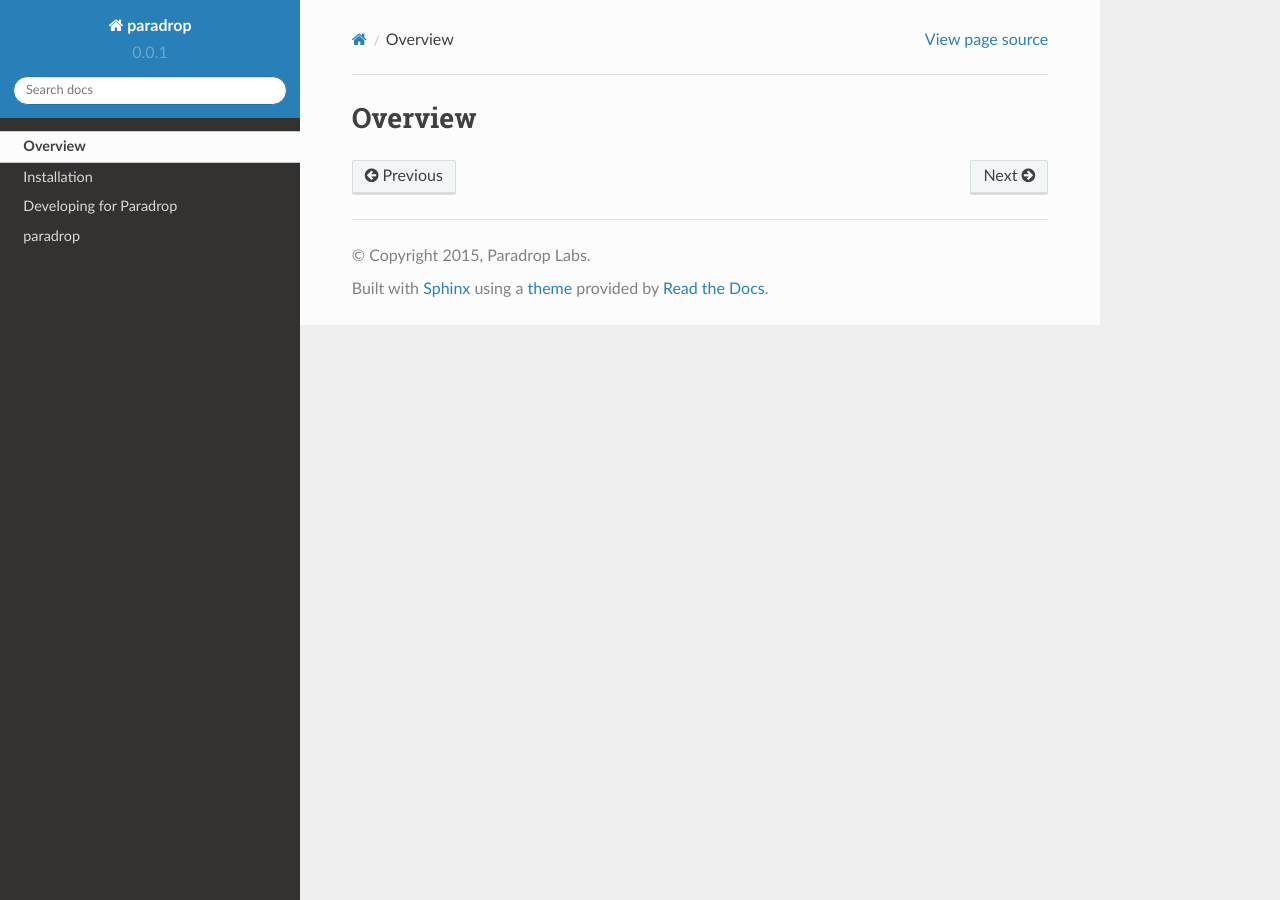
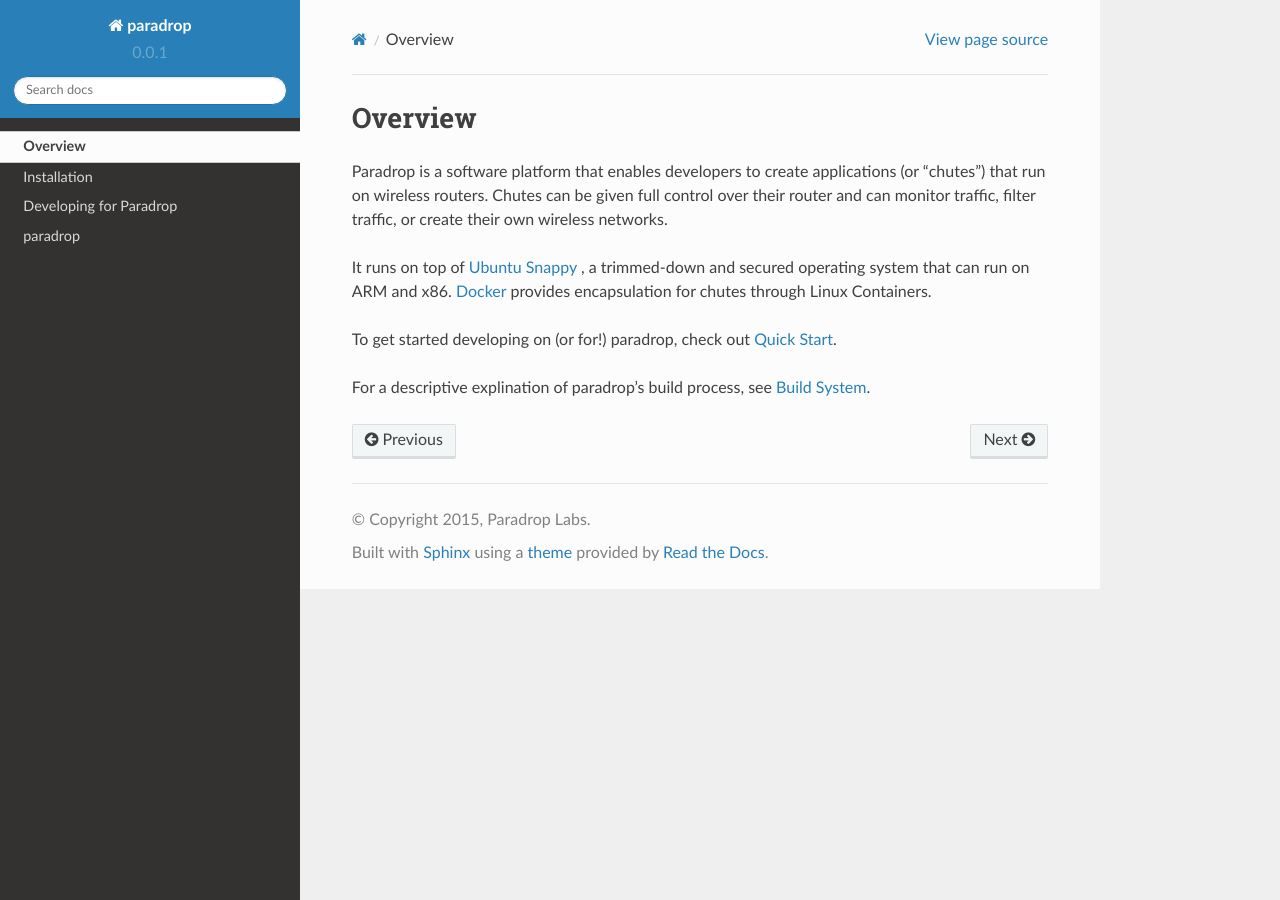
Before and after one commit to ParadropLabs/Paradrop, a Sphinx documentation site: the page built from docs/overview.rst, in a window 1280 px wide. Built offline with Sphinx 7.4.7 and the Read the Docs theme 2.0.0, drawn with Linux system fonts in a browser that asks for light colours.

```diff
--- a/docs/overview.rst
+++ b/docs/overview.rst
@@ -1,2 +1,10 @@
 Overview
 ====================================
+
+Paradrop is a software platform that enables developers to create applications (or "chutes") that run on wireless routers. Chutes can be given full control over their router and can monitor traffic, filter traffic, or create their own wireless networks.
+
+It runs on top of `Ubuntu Snappy <https://developer.ubuntu.com/en/snappy/>`_ , a trimmed-down and secured operating system that can run on ARM and x86. `Docker <https://www.docker.com/>`_ provides encapsulation for chutes through Linux Containers.
+
+To get started developing on (or for!) paradrop, check out :doc:`quickstart`.
+
+For a descriptive explination of paradrop's build process, see :doc:`build system`.
```
Also changed, not shown: README.md (+3 -69 lines), docs/build system.rst (+69 -0 lines).
